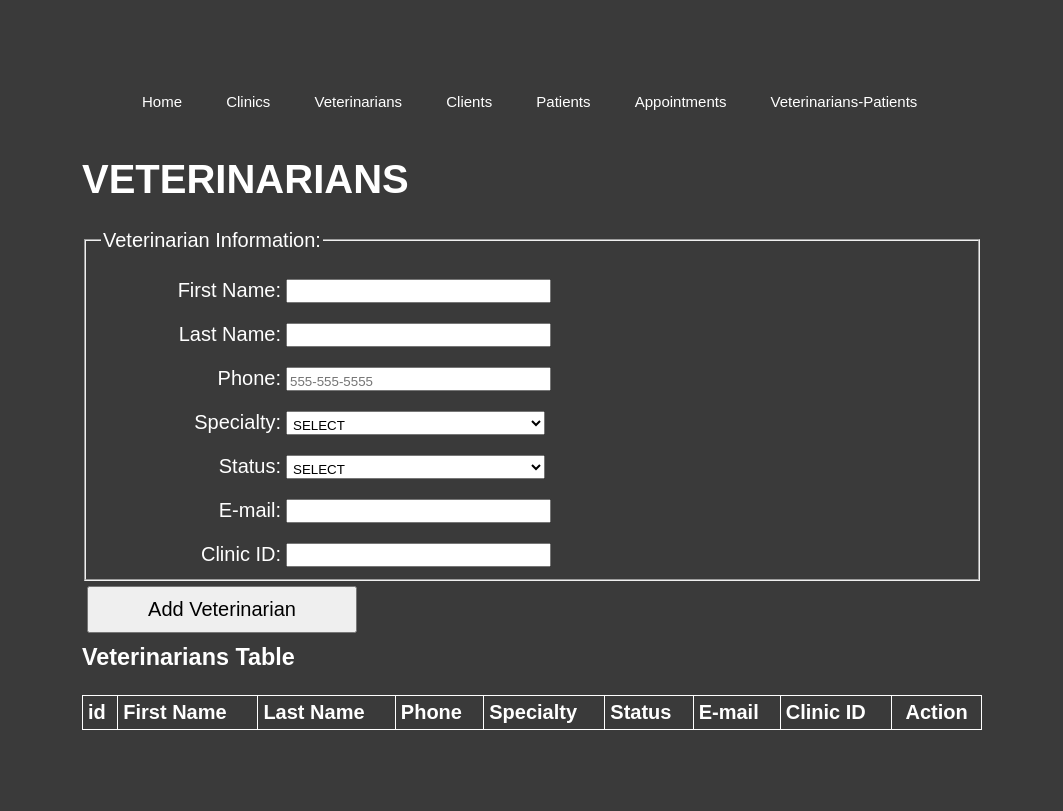
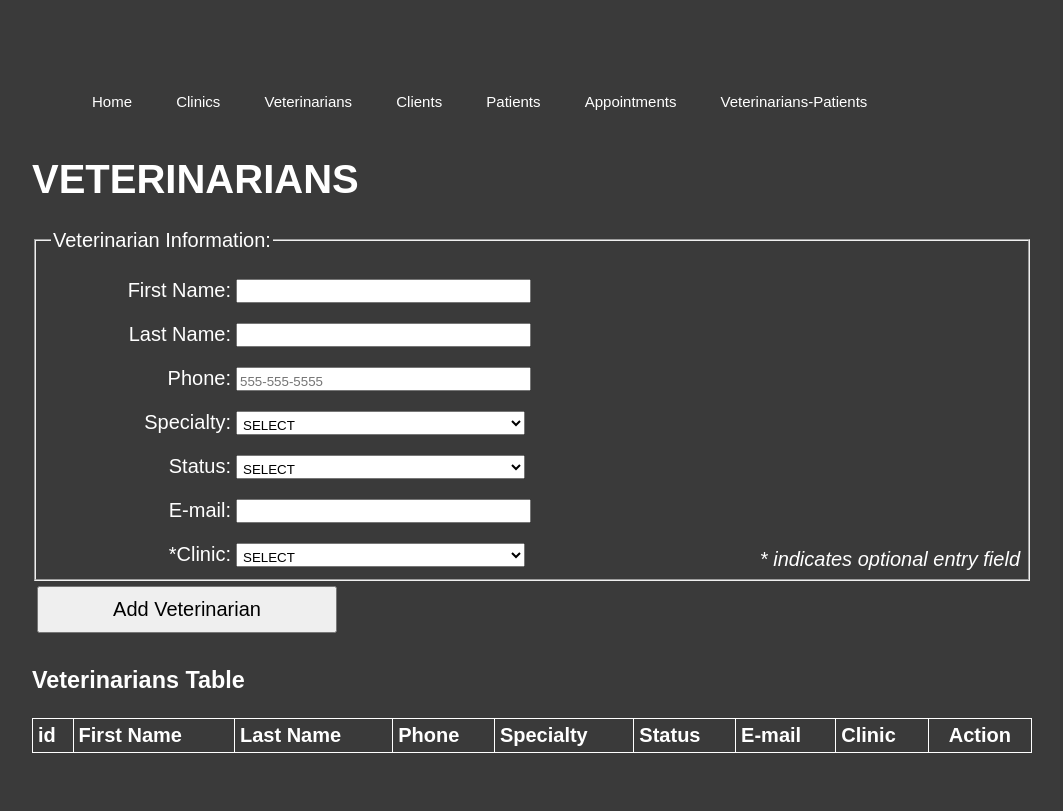
Before and after one commit to tannahic/CS340_Group3_Project, a Flask app: template templates/vets.j2 in a window 1280 px wide. Shown: the whole page, without its empty margins (108-1171 px from the left). Before the commit the page ends 730 px from the top, so only its background shows below. Run offline with Flask 2, Linux system fonts and the light colour scheme; the template is opened without the code that fills it, so the values that code supplies are empty.

Commit message:
added dropdown for fk in vet page

```diff
--- a/app.py
+++ b/app.py
@@ -75,15 +75,18 @@ def clinics():
 @app.route('/veterinarians')
 def vets():
     # Write query to retrieve all columns and save to a variable
-    query = "SELECT  vet_id, vet_first_name, vet_last_name, direct_phone, specialty, employment_status, vet_email, clinic_id FROM veterinarians;"
+    query = "SELECT  vet_id, vet_first_name, vet_last_name, direct_phone, specialty, employment_status, vet_email, clinic_name FROM veterinarians LEFT JOIN clinics ON veterinarians.clinic_id=clinics.clinic_id;"
 
     cursor = db.execute_query(db_connection=db_connection, query=query)
-
     # return all results to display in table
     result = cursor.fetchall()
     cursor.close()
+    query2 = "SELECT clinic_id, clinic_name FROM clinics;"
+    cursor = db.execute_query(db_connection=db_connection, query=query2)
+    dropdown = cursor.fetchall()
+    cursor.close()
     # Sends the results back to the web browser.
-    return render_template("vets.j2", vets=result)
+    return render_template("vets.j2", vets=result, dropdown=dropdown )
 
 # Clients page
 @app.route('/clients')
--- a/database/db_credentials.py
+++ /dev/null
@@ -1,6 +0,0 @@
-
-class dbCred():
-    host = 'classmysql.engr.oregonstate.edu'      # MUST BE THIS
-    user = 'cs340_tannahic'       # don't forget the CS_340 prefixs
-    passwd = ''               # should only be 4 digits if default
-    db = 'cs340_tannahic'
--- a/static/css/style.css
+++ b/static/css/style.css
@@ -40,7 +40,7 @@ li {
 }
 
 div {
-	max-width: 900px;
+	max-width: 1000px;
 	margin: auto;
 
 	padding: 50px;
--- a/templates/clinics.j2
+++ b/templates/clinics.j2
@@ -78,7 +78,7 @@
                     <input type="tel" name="clinic_phone" placeholder="555-555-5555" pattern="[0-9]{3}-[0-9]{3}-[0-9]{4}" required>
             </fieldset>
             <input class= "button" type="submit" value="Add Clinic">
-
+		<br>
 		<h3>Clinics Table</h3>
 		<table>
 			<tr>
--- a/templates/vets.j2
+++ b/templates/vets.j2
@@ -4,7 +4,7 @@
     <h1>VETERINARIANS</h1>
 
         <form action="insert" method="post">
-            <fieldset>
+            <fieldset style="position: relative;">
 		<legend>Veterinarian Information:</legend>
 		<input type="hidden" name="table name"  value="veterinarians" required>
                 <label>First Name:</label>
@@ -38,13 +38,19 @@
                 <label>E-mail:</label>
                     <input type="email" name="vet_email" required>
 			<br>
-                <label>Clinic ID:</label>
-                    <input type="number" name="clinic_id" pattern="[0-9]*">
-               <br>
+                <label>*Clinic:</label>
+                    <select name="clinic_id" >
+						<option value="">SELECT</option>
+						{% for entry in dropdown %}
+						<option value={{entry['clinic_id']}}>{{entry['clinic_id']}}  {{entry['clinic_name']}}</option>
+						{% endfor %}
+					</select>
+
+	    <div style="position: absolute; bottom: 0; right: 0; padding: 8px;"><em>* indicates optional entry field </em></div>
             </fieldset>
 		<input class= "button" type="submit" value="Add Veterinarian">
         </form>
-
+    	<br>
 		<h3>Veterinarians Table</h3>
 		<table>
 			<tr>
@@ -55,7 +61,7 @@
 				<th>Specialty</th>
 				<th>Status</th>
 				<th>E-mail</th>
-				<th>Clinic ID</th>
+				<th>Clinic</th>
 				<th colspan = 2 style= "text-align: center;">Action</th>
 			</tr>
 			{% for vet in vets %}
```
Also changed, not shown: database/db_connector.py (deleted, +0 -46 lines).
